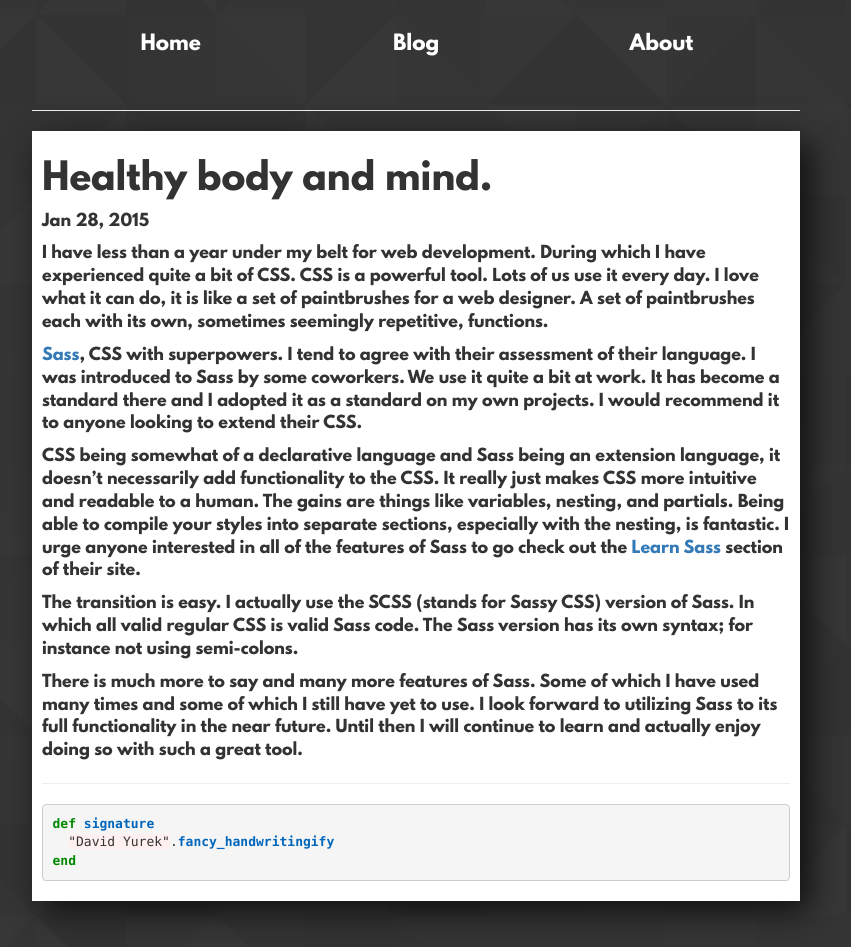
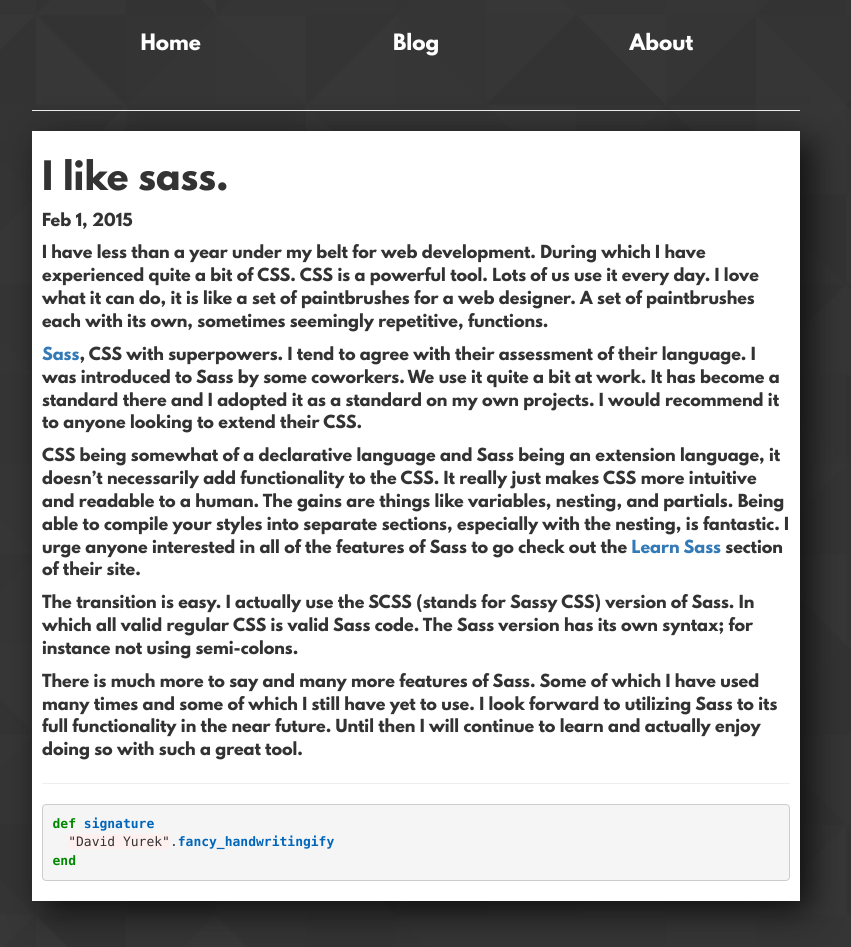
Before and after one commit to millidavids/millidavids.github.io, a Jekyll site: the page built from _posts/2015-02-01-I-like-sass.md, in a window 1280 px wide, cut to the strip 0-947 px from the top of the page. Shown: the whole strip, without its empty margins (224-1075 px from the left). Built offline with Jekyll 4.4.1, drawn with Linux system fonts in a browser that asks for light colours; nearby versions of some CDN libraries.

Commit message:
copy pasta mistake

```diff
--- a/_posts/2015-02-01-I-like-sass.md
+++ b/_posts/2015-02-01-I-like-sass.md
@@ -1,8 +1,8 @@
 ---
 layout: post
-title: "Healthy body and mind."
-date:   2015-01-28
-categories: healthy body mind exercise
+title: "I like sass."
+date:   2015-02-01
+categories: CSS Sass
 ---
 
 I have less than a year under my belt for web development. During which I have experienced quite a bit of CSS. CSS is a powerful tool. Lots of us use it every day. I love what it can do, it is like a set of paintbrushes for a web designer. A set of paintbrushes each with its own, sometimes seemingly repetitive, functions.
```
